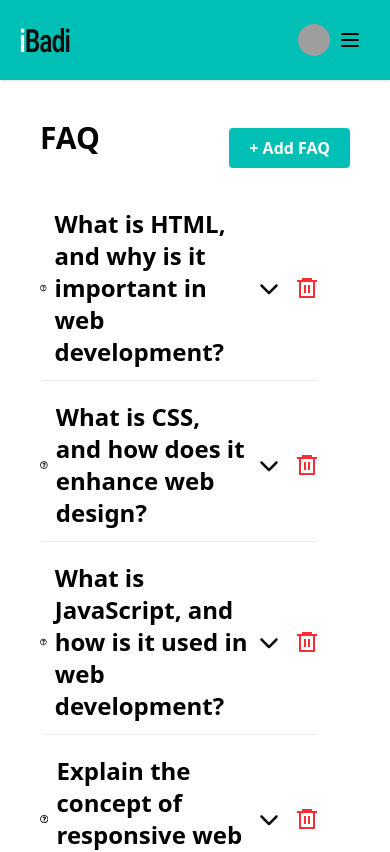
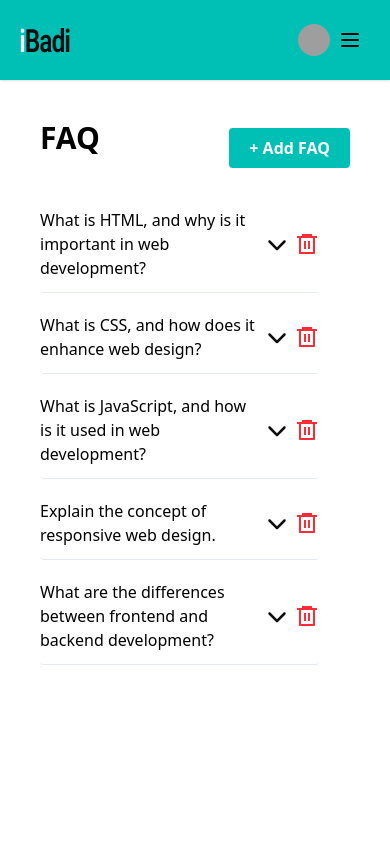
Before and after one commit to ahmadmusa9805/service-provider-dashboard, a React (Vite) app: page /setting/faq in a window 390 px wide. Shown: the top 852 px of the page. Built offline with nearby package versions, Linux system fonts and the light colour scheme; grey boxes are pictures that could not be loaded.

Commit message:
refurnishing dashboard

```diff
--- a/src/components/Sidebar/Sidebar.jsx
+++ b/src/components/Sidebar/Sidebar.jsx
@@ -158,7 +158,7 @@ const Sidebar = ({ isOpen, toggleSidebar }) => {
 
             <Link to="/setting/terms-and-condition">
               <li
-                className={`py-[5px] flex gap-2 items-center whitespace-nowrap ${
+                className={`py-[5px] flex gap-2 items-center  ${
                   isActive("/setting/terms-and-condition")
                     ? "text-[#00c0b5]"
                     : ""
--- a/src/pages/settings/FAQ.jsx
+++ b/src/pages/settings/FAQ.jsx
@@ -83,13 +83,13 @@ const FAQ = () => {
               className="flex gap-2 cursor-pointer items-center justify-between w-full"
               onClick={() => handleClick(index)}
             >
-              <h2 className="font-bold text-2xl flex gap-2 items-center">
-                <FaRegQuestionCircle />
+              <h2 className="text-base font-normal md:font-bold md:text-2xl flex gap-2 items-center">
+                <FaRegQuestionCircle  className="w-5 h-5 hidden md:flex"/>
                 {accordion.title}
               </h2>
-              <div className="flex gap-4 items-center">
+              <div className="flex gap-2 md:gap-4 items-center">
                 <FaChevronDown
-                  className={`text-xl text-[#0D0D0D] transition-all duration-300 ${
+                  className={`w-5 h-5 text-[#0D0D0D] transition-all duration-300 ${
                     isAccordionOpen === index &&
                     "rotate-[180deg] !text-[#00c0b5]"
                   }`}
```
